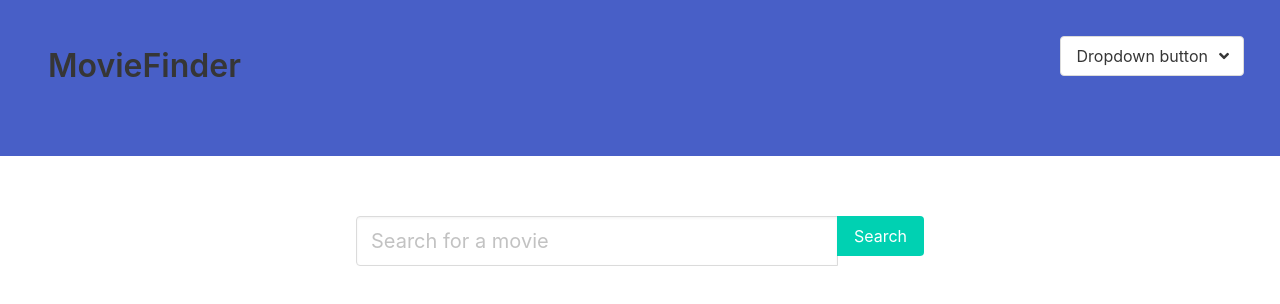
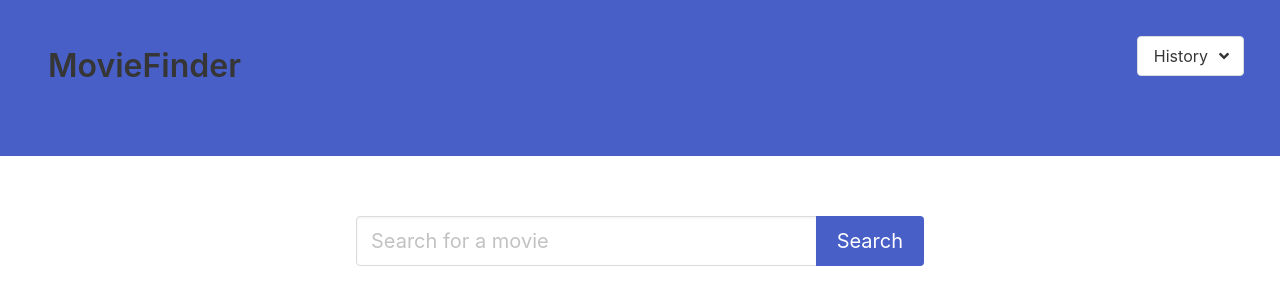
Before and after one commit to lucschwalm/moviefinder, a plain HTML site: page index.html in a window 1280 px wide. Drawn offline with nearby package versions, Linux system fonts and the light colour scheme.

Commit message:
fixed search button and history display

```diff
--- a/index.html
+++ b/index.html
@@ -15,7 +15,7 @@
         <div class="dropdown">
           <div class="dropdown-trigger">
             <button class="button" aria-haspopup="true" aria-controls="dropdown-menu">
-              <span>Dropdown button</span>
+              <span>History</span>
               <span class="icon is-small">
                 <i class="fas fa-angle-down" aria-hidden="true"></i>
               </span>
@@ -35,7 +35,7 @@
         <input id="searchInput" class="input is-medium" type="text" placeholder="Search for a movie">
         </div>
         <div class="control">
-          <button class="button is-primary" id="searchButton">Search</button>
+          <button class="button is-link is-medium" id="searchButton">Search</button>
         </div>
       </div>
 
```
